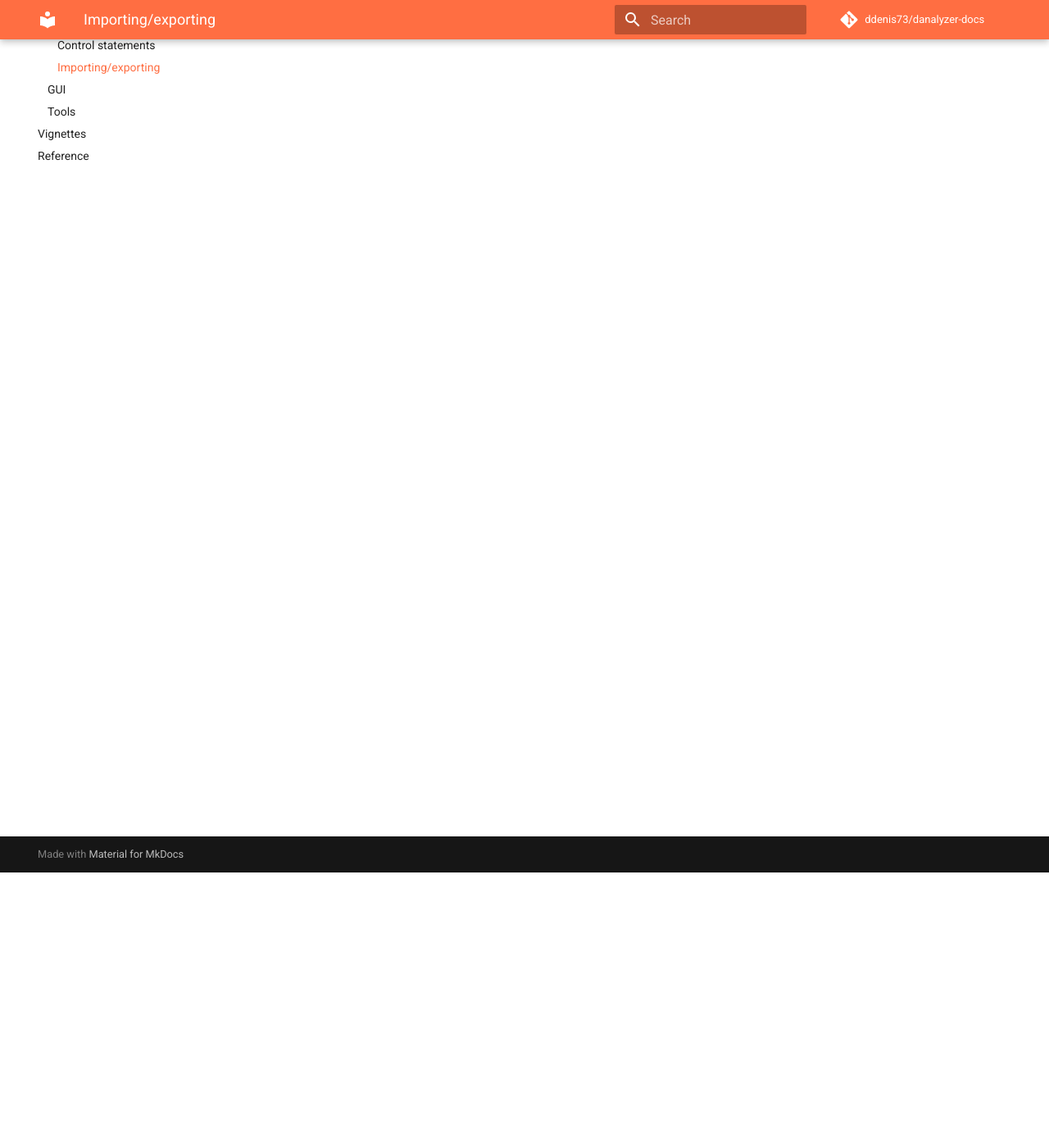
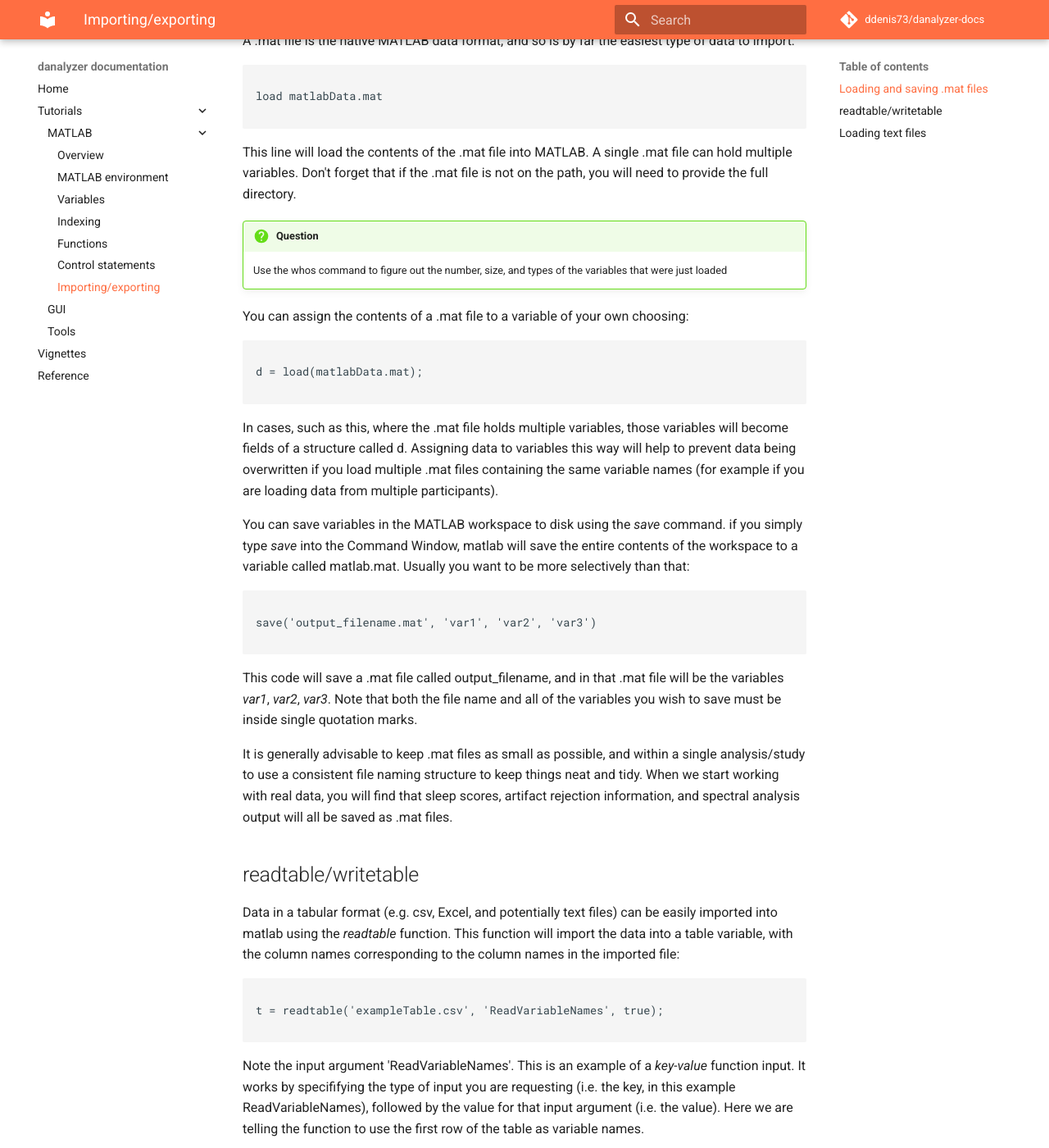
Before and after one commit to ddenis73/danalyzer-docs, an MkDocs documentation site: the page built from docs/matlab-import-export.md, in a window 1280 px wide and 1400 px high, scrolled down 336 px. Shown: the whole window at 82% size. Built offline with MkDocs 1.6.1 and Material for MkDocs 9.7.7, drawn with Linux system fonts in a browser that asks for light colours; comment, search, counter and statistics services are not loaded; old or Windows-style settings are respelled for this version of MkDocs; some of the changed text lies outside the part shown.

Commit message:
Update matlab-import-export.md

````diff
--- a/docs/matlab-import-export.md
+++ b/docs/matlab-import-export.md
@@ -1 +1,90 @@
 # Importing/exporting
+
+In theory, MATLAB can work with almost any kind of input data, so long as you are able to figure out how to import it. We will talk specifically about importing EEG data in a later tutorial, but for now we will cover some basic principles about importing/exporting that will be important for your own MATLAB skills
+
+## Loading and saving .mat files
+
+A .mat file is the native MATLAB data format, and so is by far the easiest type of data to import:
+
+```matlab
+
+load matlabData.mat
+
+```
+
+This line will load the contents of the .mat file into MATLAB. A single .mat file can hold multiple variables. Don't forget that if the .mat file is not on the path, you will need to provide the full directory.
+
+!!!question
+	Use the whos command to figure out the number, size, and types of the variables that were just loaded
+
+You can assign the contents of a .mat file to a variable of your own choosing:
+
+```matlab
+
+d = load(matlabData.mat);
+
+```
+
+In cases, such as this, where the .mat file holds multiple variables, those variables will become fields of a structure called d. Assigning data to variables this way will help to prevent data being overwritten if you load multiple .mat files containing the same variable names (for example if you are loading data from multiple participants).
+
+You can save variables in the MATLAB workspace to disk using the *save* command. if you simply type *save* into the Command Window, matlab will save the entire contents of the workspace to a variable called matlab.mat. Usually you want to be more selectively than that:
+
+```matlab
+
+save('output_filename.mat', 'var1', 'var2', 'var3')
+
+```
+
+This code will save a .mat file called output_filename, and in that .mat file will be the variables *var1*, *var2*, *var3*. Note that both the file name and all of the variables you wish to save must be inside single quotation marks.
+
+It is generally advisable to keep .mat files as small as possible, and within a single analysis/study to use a consistent file naming structure to keep things neat and tidy. When we start working with real data, you will find that sleep scores, artifact rejection information, and spectral analysis output will all be saved as .mat files.
+
+## readtable/writetable
+
+Data in a tabular format (e.g. csv, Excel, and potentially text files) can be easily imported into matlab using the *readtable* function. This function will import the data into a table variable, with the column names corresponding to the column names in the imported file:
+
+```matlab
+
+t = readtable('exampleTable.csv', 'ReadVariableNames', true);
+
+```
+
+Note the input argument 'ReadVariableNames'. This is an example of a *key-value* function input. It works by specififying the type of input you are requesting (i.e. the key, in this example ReadVariableNames), followed by the value for that input argument (i.e. the value). Here we are telling the function to use the first row of the table as variable names.
+
+If you have a table variable, you can easily write it to a .csv or Excel file by using writetable:
+
+```matlab
+
+writetable(t, 'newTable.csv', 'WriteVariableNames', true);
+
+```
+The syntax for writetable is very similar to readtable. The first input is the table variable we want to save, and the second input is the name of the table. If you just specify the name, MATLAB will save the table to the current directory. If you want to save it someplace else, you will need to specify the full directory. The key-value input *WriteVariableNames* works how you imagine. This input is instructing MATLAB to include column names on the first row of the exported table.
+
+## Loading text files
+
+The *load* and *readtable* commands work great with clean, easy to import data. For example, if a text file contains only numbers and each row has the same number of columns, the *load* command can handle it no problem:
+
+```matlab
+
+load('easy_text_file.txt')
+
+```
+
+Things are rarely this easy though. If each row contains a different number of columns, or if there is a mixture of numbers and strings, you are going to quickly run into problems. In these kinds of situations, you are going to need to use the *fread* set of functions. This will give you maximum control of your data import, although can have a bit of a steep learning curve. As a first step, open *hard_text_file.txt* to get a sense of what we are dealing with. There are several ways of importing this data, but the easiest thing to do is read it in line-by-line. Below is the code to achieve this:
+
+```matlab
+
+fid = fopen('hard_text_file.txt')
+d = [];
+row = 1;
+
+while ~feof(fid)
+	aline = fgetl(fid);
+	aline = regexp(aline, '\t'm 'split');
+	d(row, :) = cellfun(@str2double, aline);
+	row = row + 1;
+end
+
+fclose(fid);
+
+```
````
